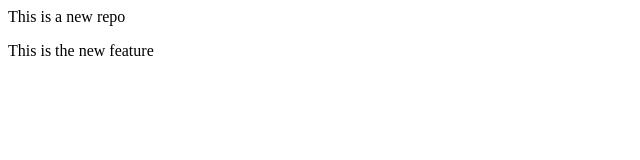
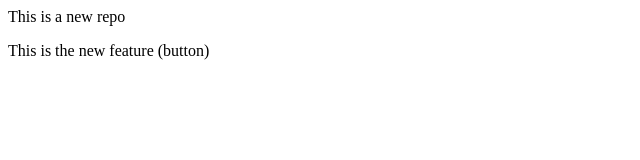
Before and after one commit to Chummu-99/localrepo, a plain HTML site: page index.html in a window 1280 px wide. Shown: the full height of the page, 0-640 px from the left. Drawn offline with Linux system fonts and the light colour scheme.

```diff
--- a/index.html
+++ b/index.html
@@ -1,2 +1,2 @@
 <p>This is a new repo </p>
-<p>This is the new feature</p>
+<p>This is the new feature (button)</button></p>
```
